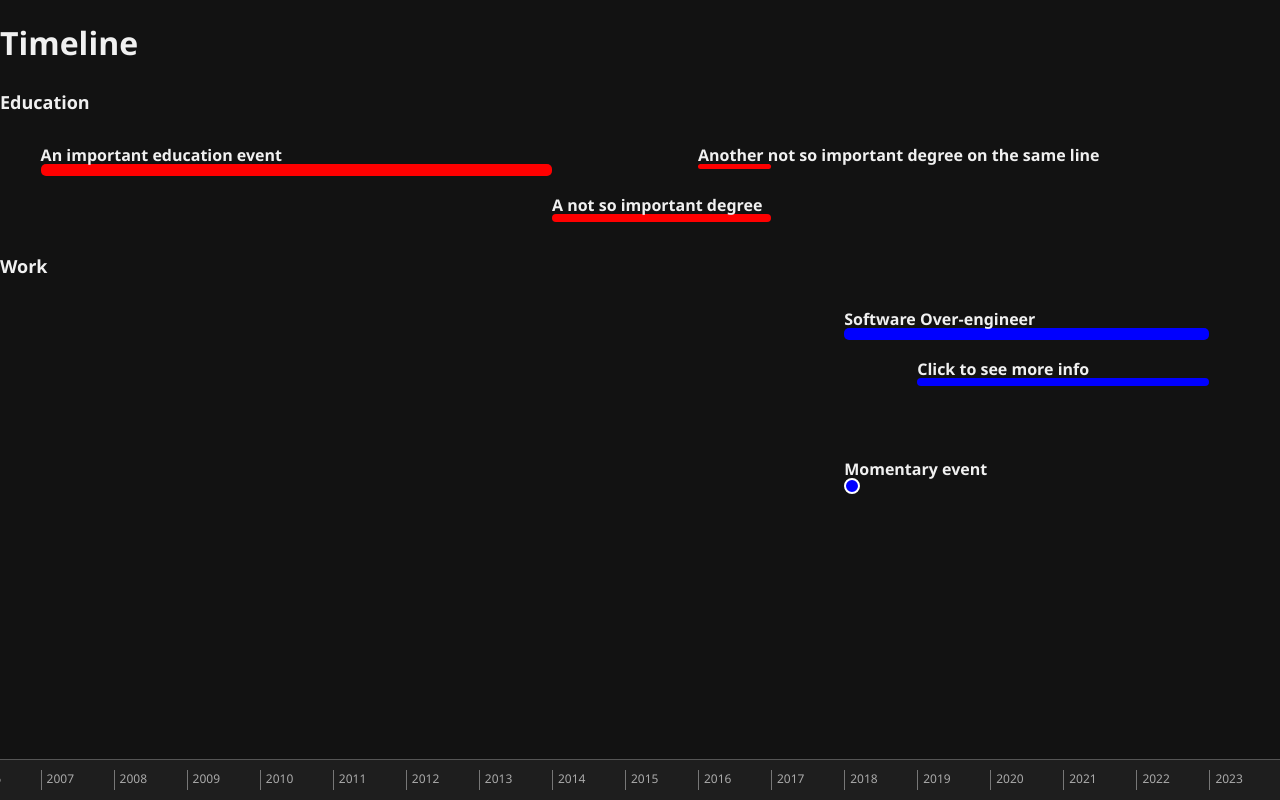
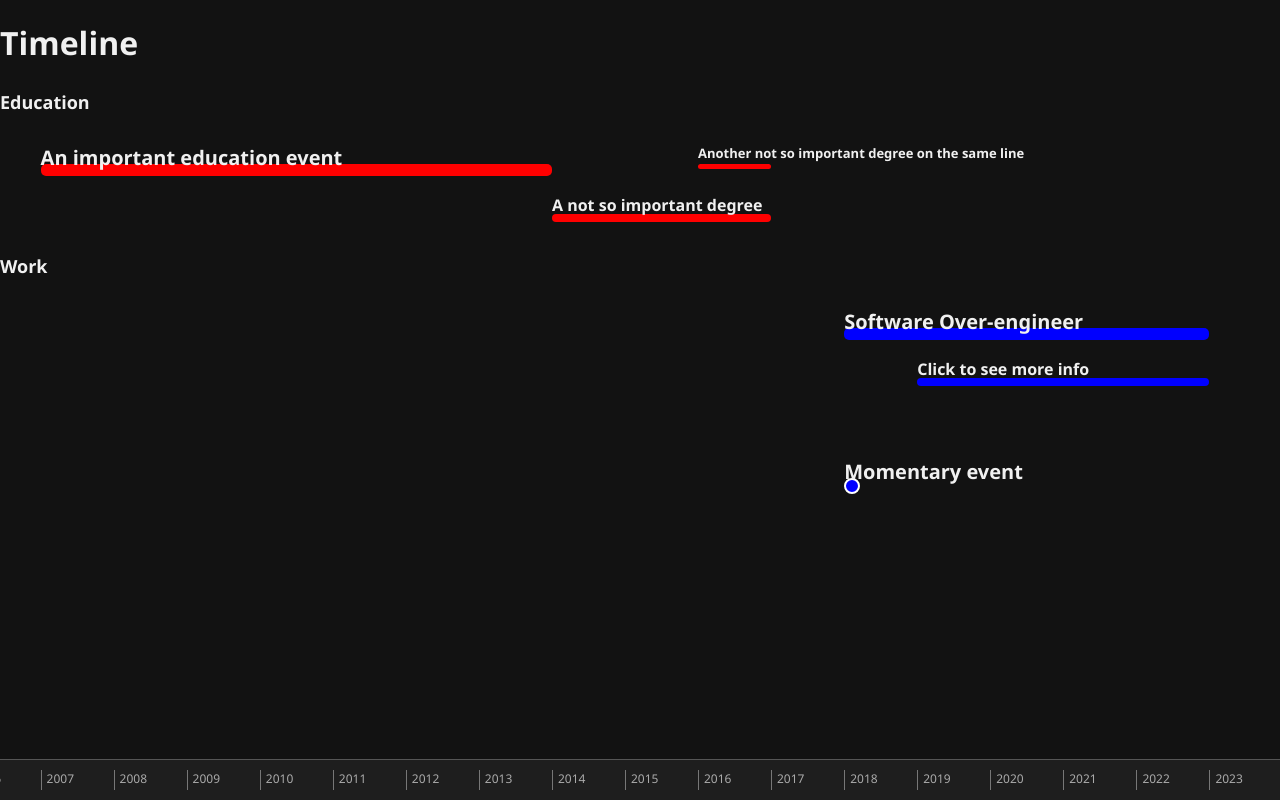
Before and after one commit to gostopa1/Timeline, a PHP site: page / in a window 1280 px wide. Run offline with PHP 8.4, Linux system fonts and the light colour scheme.

Commit message:
Adjusting title font size based on importance, also updated README

```diff
--- a/index.php
+++ b/index.php
@@ -207,6 +207,8 @@
 
                 const title = document.createElement('span');
                 title.className = 'title';
+                //Adjust font size based on importance
+                title.style.fontSize = parseInt(e.Importance) + 12 + 'px';
                 title.textContent = e.Title;
                 eDiv.appendChild(title);
 
```
Also changed, not shown: README.md.
